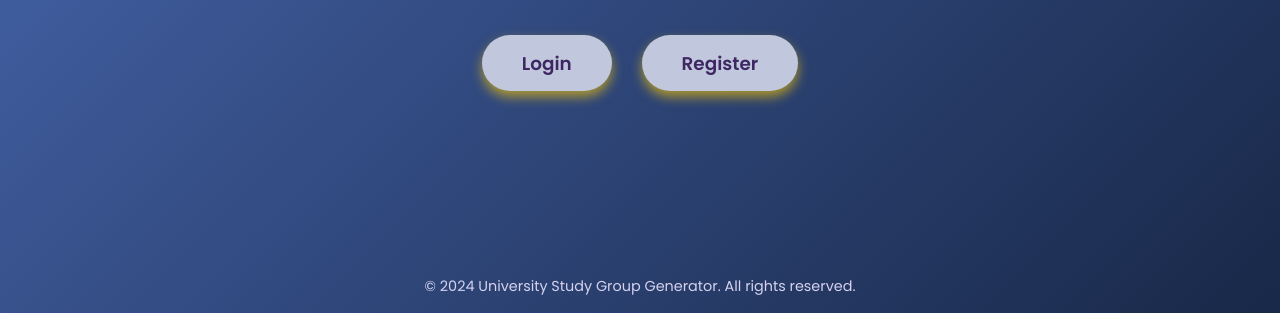
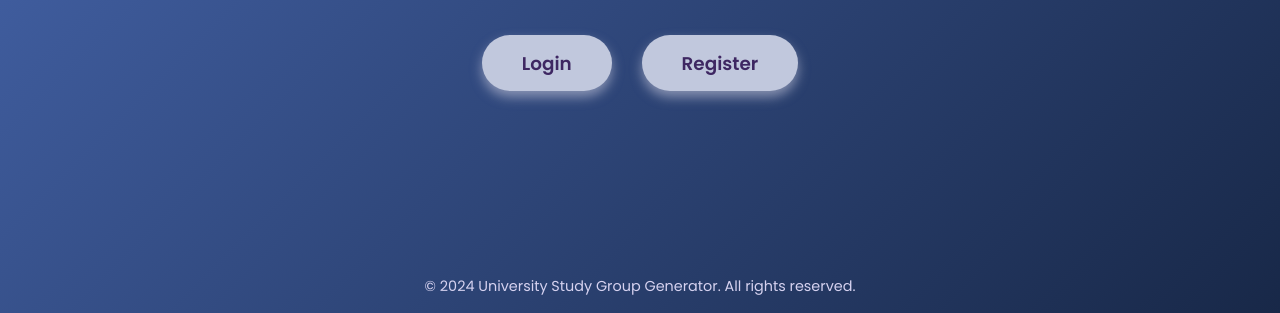
Before and after one commit to Shahinurcodes/project-work, a plain HTML site: page index.html in a window 1280 px wide. Shown: the part 487-800 px from the top of the page. Drawn offline with Linux system fonts and the light colour scheme.

Commit message:
fifth commit

```diff
--- a/index.html
+++ b/index.html
@@ -53,7 +53,7 @@
     margin: 0.4rem 0.8rem;
     border-radius: 30px;
     text-decoration: none;
-    box-shadow: 0 6px 12px rgb(255 204 0 / 0.6);
+    box-shadow: 0 6px 12px rgba(196, 198, 219, 0.6);
     transition: background-color 0.3s ease, color 0.3s ease;
   }
 
```
